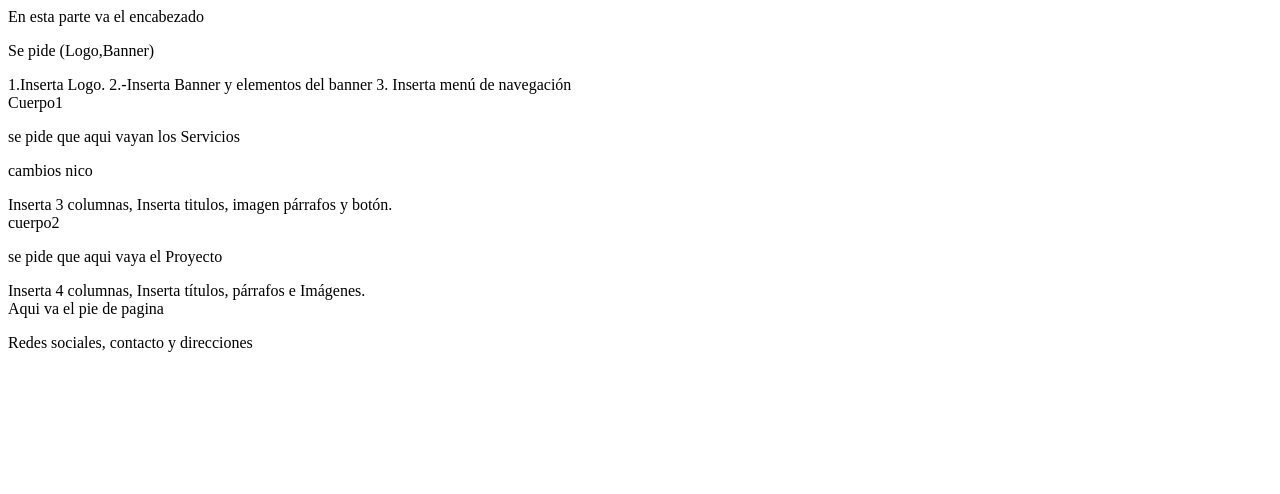
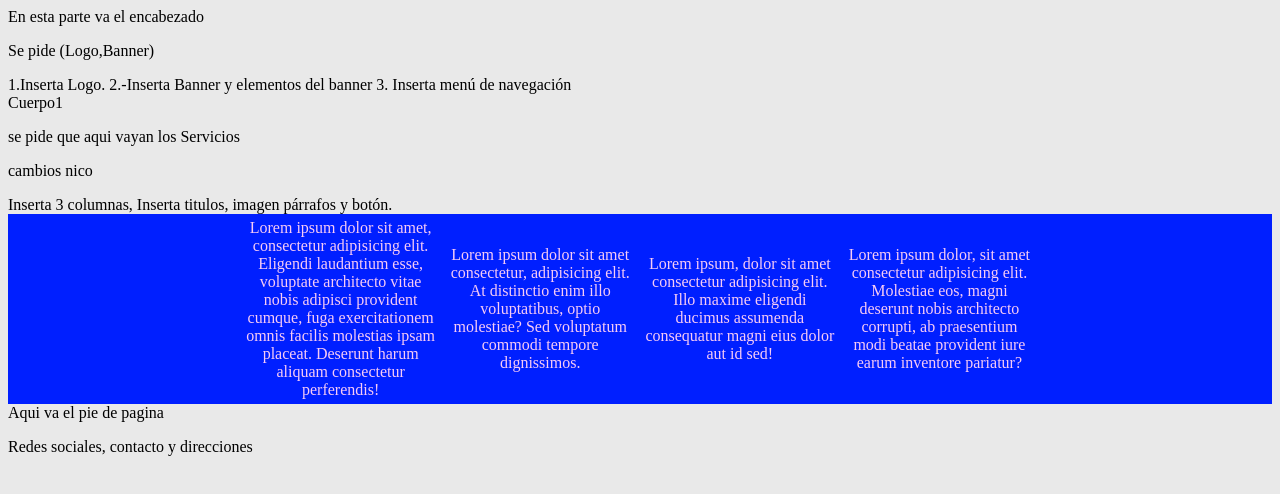
Before and after one commit to DanielQnav/portafolio, a plain HTML site: page index.html in a window 1280 px wide. Drawn offline with Linux system fonts and the light colour scheme.

Commit message:
creacion columnas

```diff
--- a/estilos.css
+++ b/estilos.css
@@ -0,0 +1,23 @@
+body{
+    background: #e9e9e9
+}
+.proyecto{
+    width: auto;
+    height: auto;
+    background: #001fff;
+    display: flex;
+    flex-direction: row;
+    flex-wrap: wrap;
+    justify-content: center;
+
+
+}
+.elemento{
+    color: #f7cbf5;
+    margin: 5px;
+    width: 15%;
+    height: auto;
+    background: transparent;
+    text-align: center;
+    align-self: center;
+}
--- a/index.html
+++ b/index.html
@@ -5,6 +5,7 @@
     <meta http-equiv="X-UA-Compatible" content="IE=edge">
     <link rel="shortcut icon" type= "image/png" href="img/Icono.png"/>
     <meta name="viewport" content="width=device-width, initial-scale=1.0">
+    <link rel="stylesheet" href="estilos.css">
     <title>Portafolio Ilustraciones</title>
 </head>
 <body>
@@ -26,9 +27,27 @@
 <!--Hasta acá es la parte de Nicolas-->
 
 <!--Desde Aqui Es la parte de Daniel-->
-    <section>cuerpo2
-        <p>se pide que aqui vaya el Proyecto</p>
-        Inserta  4 columnas, Inserta  títulos, párrafos  e Imágenes.
+<!--se pide que aqui vaya el Proyecto
+        Inserta  4 columnas, Inserta  títulos, párrafos  e Imágenes-->
+    <section class="proyecto">
+        <div class="elemento elemento1">Lorem ipsum dolor sit amet, consectetur adipisicing elit.
+            Eligendi laudantium esse, voluptate architecto vitae nobis adipisci provident cumque,
+            fuga exercitationem omnis facilis
+            molestias ipsam placeat. Deserunt harum aliquam consectetur perferendis!
+             </div>
+        <div class="elemento elemento 2">Lorem ipsum dolor sit amet consectetur,
+            adipisicing elit. At distinctio enim illo voluptatibus,
+            optio molestiae? Sed voluptatum commodi tempore dignissimos.
+        </div>
+        <div class="elemento elemento 3">Lorem ipsum, dolor sit amet consectetur adipisicing elit.
+            Illo maxime eligendi ducimus assumenda consequatur magni eius dolor aut id sed!
+        </div>
+        <div class="elemento elemento 4">Lorem ipsum dolor, sit amet consectetur adipisicing elit.
+            Molestiae eos, magni deserunt nobis architecto corrupti,
+             ab praesentium modi beatae provident iure earum inventore pariatur?
+            </div>
+
+
 
     </section>
 
```
